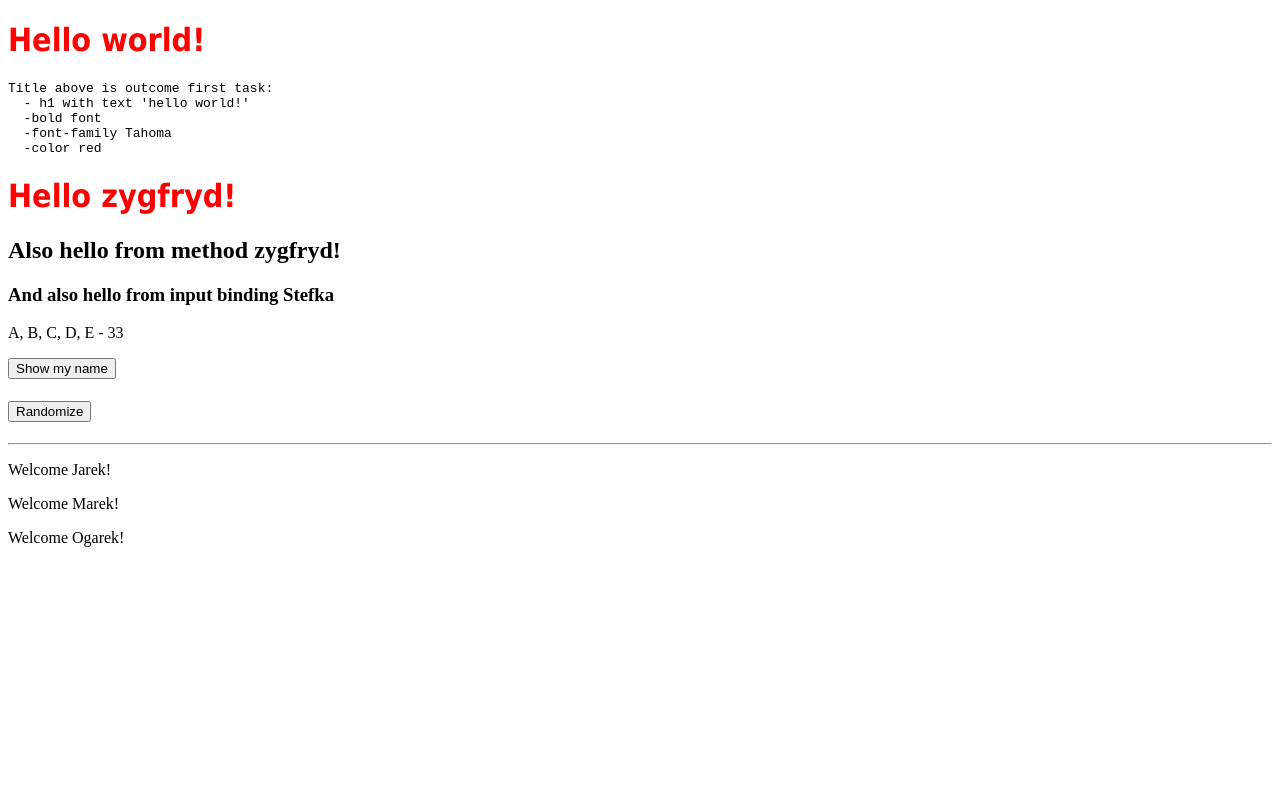
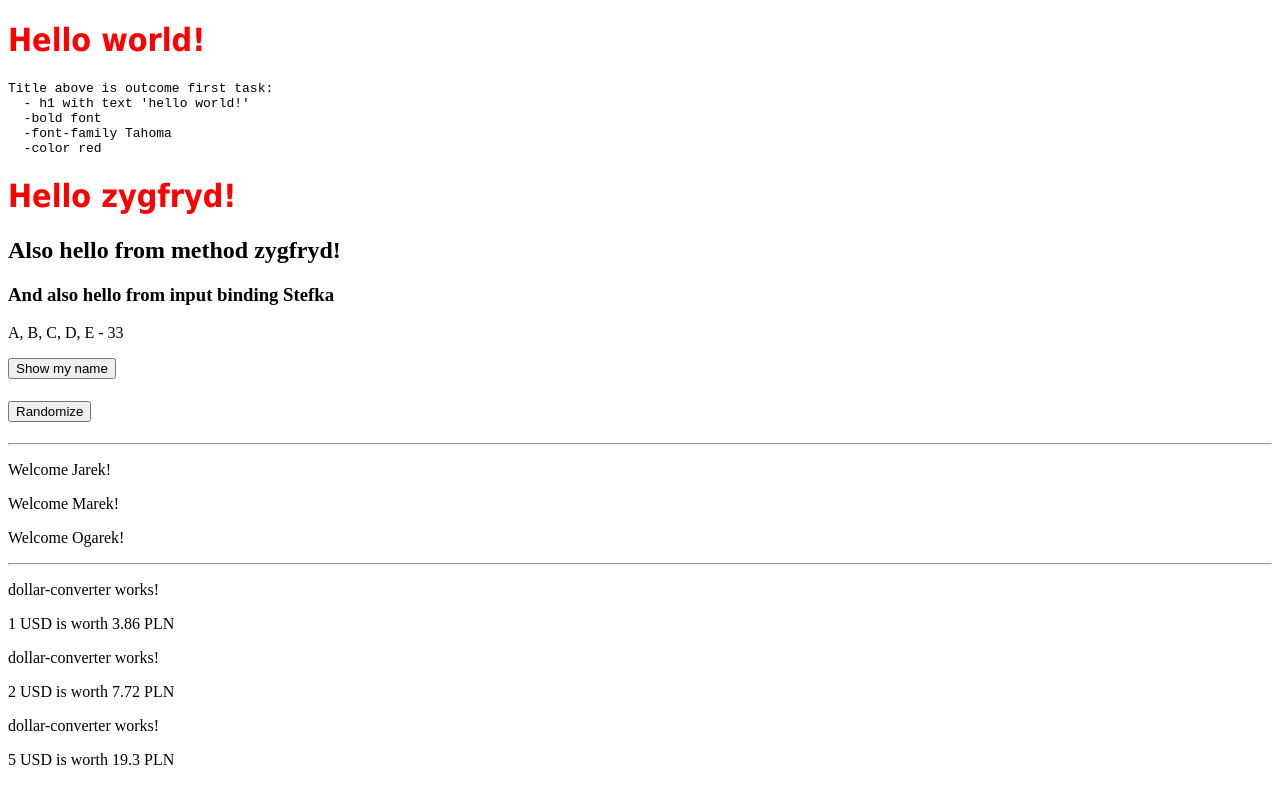
Before and after one commit to bmalvo/angular-megak, an Angular app in the folder HelloApp/: page / in a window 1280 px wide. Built offline with nearby package versions, Linux system fonts and the light colour scheme.

Commit message:
task 2: create dollar-converter component

```diff
--- a/HelloApp/src/app/app.component.html
+++ b/HelloApp/src/app/app.component.html
@@ -13,6 +13,10 @@
 <app-welcome who="Jarek"/>
 <app-welcome who="Marek"/>
 <app-welcome who="Ogarek"/>
+<hr>
+<app-dollar-converter [amount]="1" currency="PLN" [rate]="3.86"/>
+<app-dollar-converter [amount]="2" currency="PLN" [rate]="3.86"/>
+<app-dollar-converter [amount]="5" currency="PLN" [rate]="3.86"/>
 
 
 <router-outlet />
--- a/HelloApp/src/app/app.component.ts
+++ b/HelloApp/src/app/app.component.ts
@@ -4,11 +4,12 @@ import { HelloComponent } from './hello/hello.component';
 import { NameDisplayerComponent } from './name-displayer/name-displayer.component';
 import { ParentComponent } from './parent/parent.component';
 import { WelcomeComponent } from './welcome/welcome.component';
+import { DollarConverterComponent } from './dollar-converter/dollar-converter.component';
 
 @Component({
   selector: 'app-root',
   standalone: true,
-  imports: [RouterOutlet, HelloComponent, NameDisplayerComponent, ParentComponent, WelcomeComponent],
+  imports: [RouterOutlet, HelloComponent, NameDisplayerComponent, ParentComponent, WelcomeComponent, DollarConverterComponent],
   templateUrl: './app.component.html',
   styleUrl: './app.component.scss'
 })
--- /dev/null
+++ b/HelloApp/src/app/dollar-converter/dollar-converter.component.html
@@ -0,0 +1,2 @@
+<p>dollar-converter works!</p>
+<p>{{amount}} USD is worth {{convert()}} {{currency}}</p>
--- /dev/null
+++ b/HelloApp/src/app/dollar-converter/dollar-converter.component.ts
@@ -0,0 +1,28 @@
+import { Component, Input } from '@angular/core';
+
+@Component({
+  selector: 'app-dollar-converter',
+  standalone: true,
+  imports: [],
+  templateUrl: './dollar-converter.component.html',
+  styleUrl: './dollar-converter.component.scss'
+})
+export class DollarConverterComponent {
+
+  @Input()
+  amount: number = 1
+  @Input()
+  currency: string = ''
+  @Input()
+  rate: number  = 1
+
+  n: number = 0
+
+  convert() {
+
+    this.n = this.amount * this.rate
+
+    return this.n
+  }
+
+}
```
Also changed, not shown: HelloApp/src/app/dollar-converter/dollar-converter.component.scss (added), 1 other file (tests, documents, lock files or other folders).
